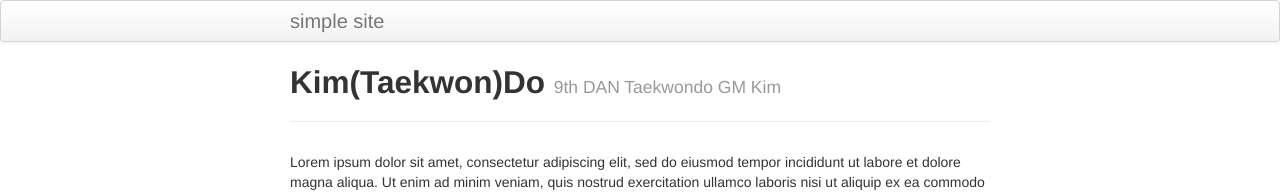
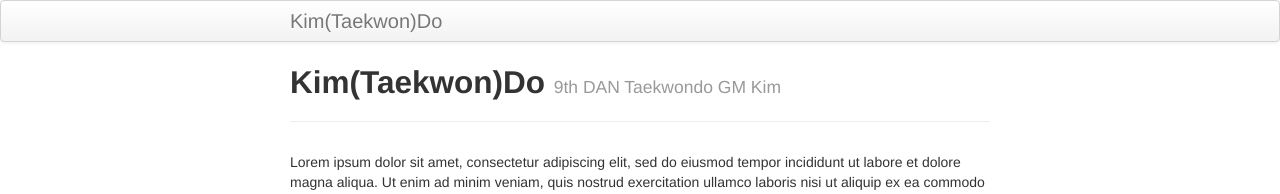
Before and after one commit to felixig/taekwondo, a Jekyll site: the page built from index.md, in a window 1280 px wide. Shown: the top 194 px of the page. Built offline with Jekyll 4.4.1, drawn with Linux system fonts in a browser that asks for light colours.

Commit message:
Update _config.yml

```diff
--- a/_config.yml
+++ b/_config.yml
@@ -8,7 +8,7 @@ highlighter: rouge
 # Themes are encouraged to use these universal variables
 # so be sure to set them if your theme uses them.
 #
-title : simple site
+title : Kim(Taekwon)Do
 author :
   name : FIV
 
```
